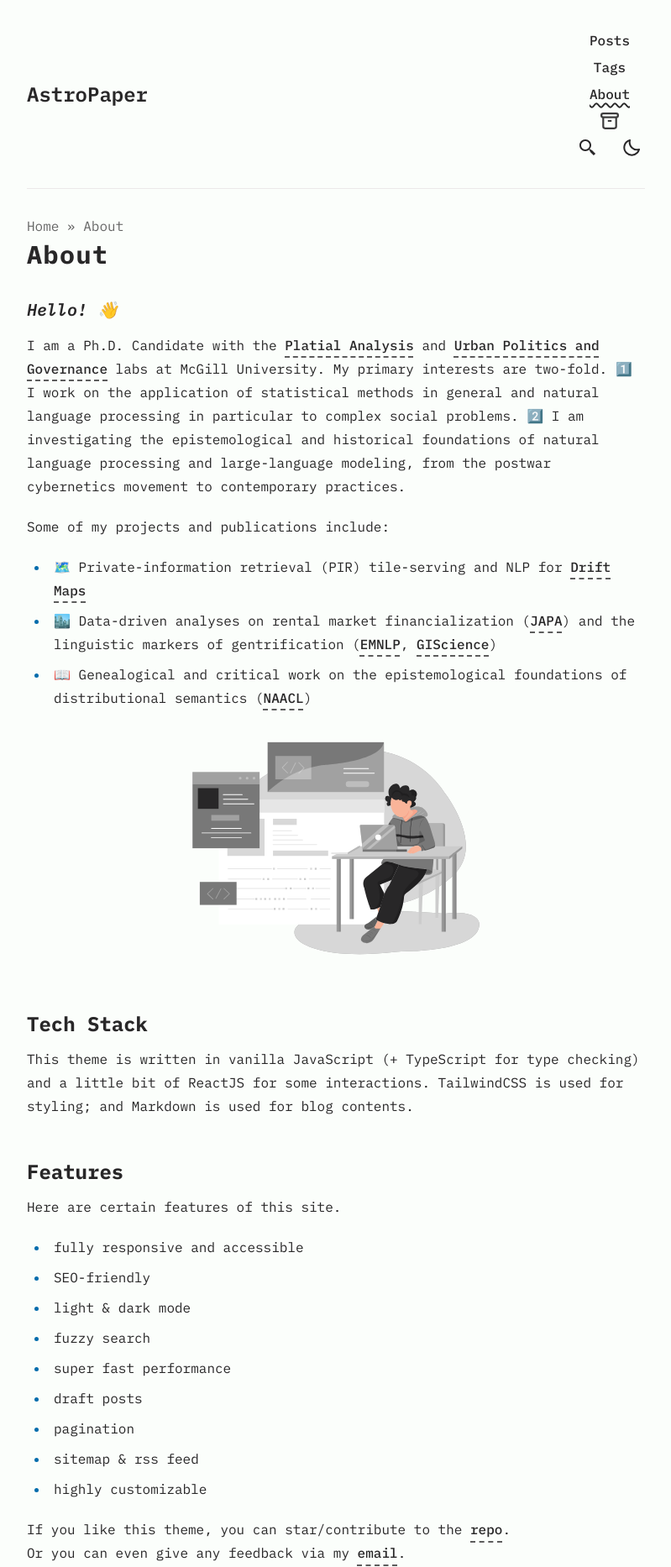
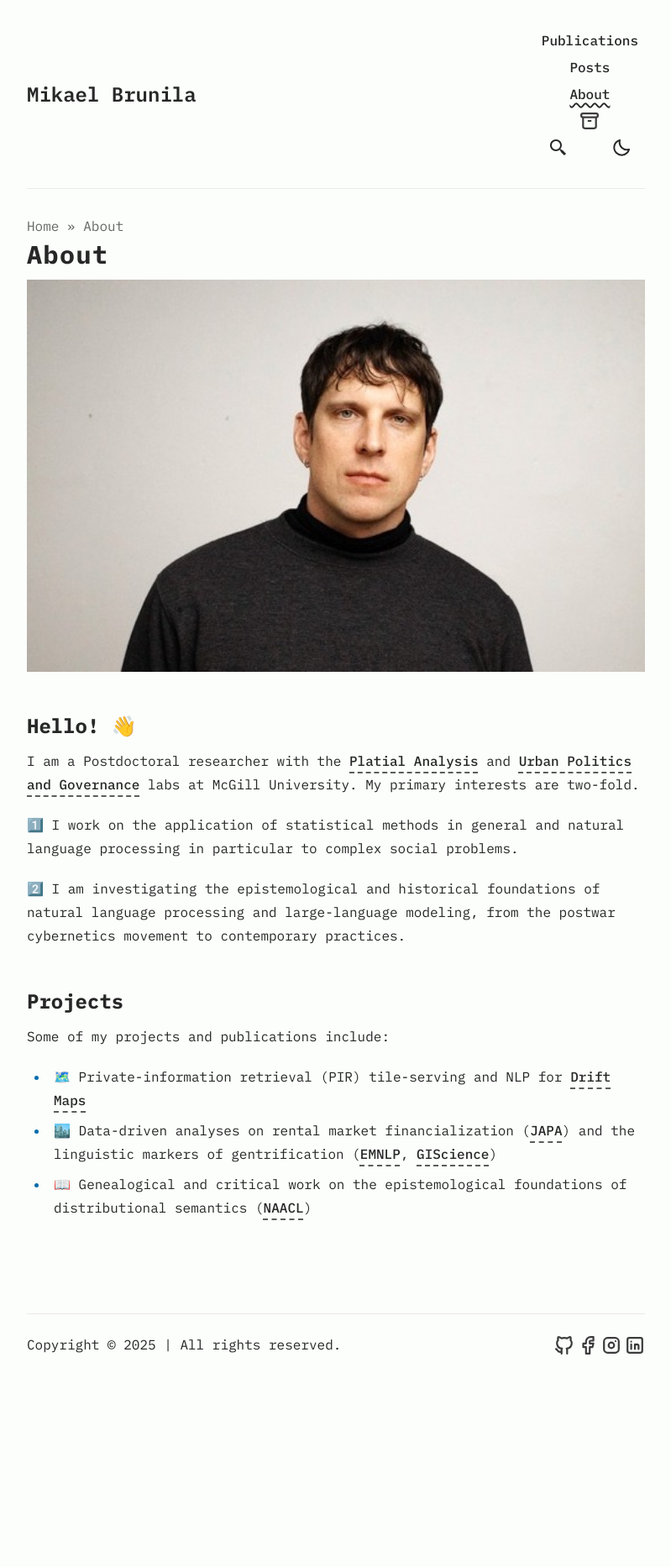
Before and after one commit to maybemkl/mikaelbrunila.com, an Astro site: page /about in a window 1280 px wide. Shown: the top 1866 px of the page at 84% size, without its empty margins (240-1039 px from the left). After the commit the page ends 1637 px from the top, so only its background shows below. Built offline with nearby package versions, Linux system fonts and the light colour scheme; Astro itself is replaced by a stand-in of ours.

Commit message:
add publications page base

```diff
--- a/src/components/Header.astro
+++ b/src/components/Header.astro
@@ -4,7 +4,7 @@ import Hr from "./Hr.astro";
 import LinkButton from "./LinkButton.astro";
 
 export interface Props {
-  activeNav?: "posts" | "archives" | "tags" | "about" | "search";
+  activeNav?: "publications" | "posts" | "archives" | "tags" | "about" | "search";
 }
 
 const { activeNav } = Astro.props;
@@ -56,13 +56,13 @@ const { activeNav } = Astro.props;
         </button>
         <ul id="menu-items" class="display-none sm:flex">
           <li>
-            <a href="/posts/" class={activeNav === "posts" ? "active" : ""}>
-              Posts
+            <a href="/publications/" class={activeNav === "publications" ? "active" : ""}>
+              Publications
             </a>
           </li>
           <li>
-            <a href="/tags/" class={activeNav === "tags" ? "active" : ""}>
-              Tags
+            <a href="/posts/" class={activeNav === "posts" ? "active" : ""}>
+              Posts
             </a>
           </li>
           <li>
--- a/src/config.ts
+++ b/src/config.ts
@@ -2,10 +2,10 @@ import type { Site, SocialObjects } from "./types";
 
 export const SITE: Site = {
   website: "https://astro-paper.pages.dev/", // replace this with your deployed domain
-  author: "Sat Naing",
+  author: "Mikael Brunila",
   profile: "https://satnaing.dev/",
   desc: "A minimal, responsive and SEO-friendly Astro blog theme.",
-  title: "AstroPaper",
+  title: "Mikael Brunila",
   ogImage: "astropaper-og.jpg",
   lightAndDarkMode: true,
   postPerIndex: 4,
--- /dev/null
+++ b/src/layouts/Publications.astro
@@ -0,0 +1,37 @@
+---
+import Layout from "@layouts/Layout.astro";
+import Main from "@layouts/Main.astro";
+import Header from "@components/Header.astro";
+import Footer from "@components/Footer.astro";
+import Card from "@components/Card";
+
+export interface Props {
+  cards: Array<{
+    href?: string;
+    frontmatter: {
+      title: string;
+      pubDatetime: string;
+      modDatetime?: string | null;
+      description: string;
+    };
+  }>;
+}
+
+const { cards } = Astro.props;
+---
+
+<Layout title="Publications">
+  <Header activeNav="publications" />
+  <Main pageTitle="Publications" pageDesc="A collection of my published works.">
+    {cards?.length ? (
+      <ul class="space-y-6">
+        {cards.map((card) => (
+          <Card {...card} />
+        ))}
+      </ul>
+    ) : (
+      <p>No publications available.</p>
+    )}
+  </Main>
+  <Footer />
+</Layout>
--- a/src/pages/about.md
+++ b/src/pages/about.md
@@ -3,38 +3,22 @@ layout: ../layouts/AboutLayout.astro
 title: "About"
 ---
 
-### Hello! 👋
+<div>
+  <img src="/assets/img/mikael_brunila.jpeg" style="width: 100%;"/>
+</div>
 
-I am a Ph.D. Candidate with the [Platial Analysis](https://platial.science/) and [Urban Politics and Governance](https://upgo.lab.mcgill.ca/) labs at McGill University. My primary interests are two-fold. 1️⃣ I work on the application of statistical methods in general and natural language processing in particular to complex social problems. 2️⃣ I am investigating the epistemological and historical foundations of natural language processing and large-language modeling, from the postwar cybernetics movement to contemporary practices.
+## Hello! 👋
+
+I am a Postdoctoral researcher with the [Platial Analysis](https://platial.science/) and [Urban Politics and Governance](https://upgo.lab.mcgill.ca/) labs at McGill University. My primary interests are two-fold.
+
+1️⃣ I work on the application of statistical methods in general and natural language processing in particular to complex social problems.
+
+2️⃣ I am investigating the epistemological and historical foundations of natural language processing and large-language modeling, from the postwar cybernetics movement to contemporary practices.
+
+## Projects
 
 Some of my projects and publications include:
 
 - 🗺️ Private-information retrieval (PIR) tile-serving and NLP for [Drift Maps](https://driftmaps.net/)
 - 🏙️ Data-driven analyses on rental market financialization ([JAPA](https://www.tandfonline.com/doi/full/10.1080/01944363.2022.2126382)) and the linguistic markers of gentrification ([EMNLP](https://arxiv.org/abs/2310.15302), [GIScience](https://drops.dagstuhl.de/opus/volltexte/2023/18911/pdf/LIPIcs-GIScience-2023-16.pdf))
 - 📖 Genealogical and critical work on the epistemological foundations of distributional semantics ([NAACL](https://aclanthology.org/2022.naacl-main.327/))
-
-
-<div>
-  <img src="/assets/dev.svg" class="sm:w-1/2 mx-auto" alt="coding dev illustration">
-</div>
-
-## Tech Stack
-
-This theme is written in vanilla JavaScript (+ TypeScript for type checking) and a little bit of ReactJS for some interactions. TailwindCSS is used for styling; and Markdown is used for blog contents.
-
-## Features
-
-Here are certain features of this site.
-
-- fully responsive and accessible
-- SEO-friendly
-- light & dark mode
-- fuzzy search
-- super fast performance
-- draft posts
-- pagination
-- sitemap & rss feed
-- highly customizable
-
-If you like this theme, you can star/contribute to the [repo](https://github.com/satnaing/astro-paper).
-Or you can even give any feedback via my [email](mailto:contact@satnaing.dev).
--- a/src/pages/index.astro
+++ b/src/pages/index.astro
@@ -23,7 +23,7 @@ const socialCount = SOCIALS.filter(social => social.active).length;
   <Header />
   <main id="main-content">
     <section id="hero">
-      <h1>Mingalaba</h1>
+      <h1>Hello!👋</h1>
       <a
         target="_blank"
         href="/rss.xml"
--- /dev/null
+++ b/src/pages/publications/index.astro
@@ -0,0 +1,36 @@
+---
+import Publications from "@layouts/Publications.astro";
+
+// List of publications
+const publications = [
+  {
+    title: "Amazing Research Paper",
+    url: "https://example.com/amazing-research",
+    image: "/assets/img/mikael_brunila.jpeg",
+    description: "A groundbreaking study on amazing things.",
+    pubDatetime: "2025-01-01T12:00:00Z", // Valid ISO 8601 date
+    modDatetime: null, // Optional
+  },
+  {
+    title: "Innovative Study on Tech",
+    url: "https://example.com/innovative-tech",
+    image: "/assets/img/mikael_brunila.jpeg",
+    description: "An in-depth look at the latest technological advances.",
+    pubDatetime: "2024-12-15T08:00:00Z",
+    modDatetime: "2024-12-20T09:30:00Z",
+  },
+];
+
+// Map the publications data into the expected `frontmatter` format
+const cards = publications.map((pub) => ({
+  href: pub.url, // Use the external link for href
+  frontmatter: {
+    title: pub.title,
+    pubDatetime: pub.pubDatetime,
+    modDatetime: pub.modDatetime,
+    description: pub.description,
+  },
+}));
+---
+
+<Publications cards={cards} />
```
Also changed, not shown: public/assets/img/mikael_brunila.jpeg (added).
